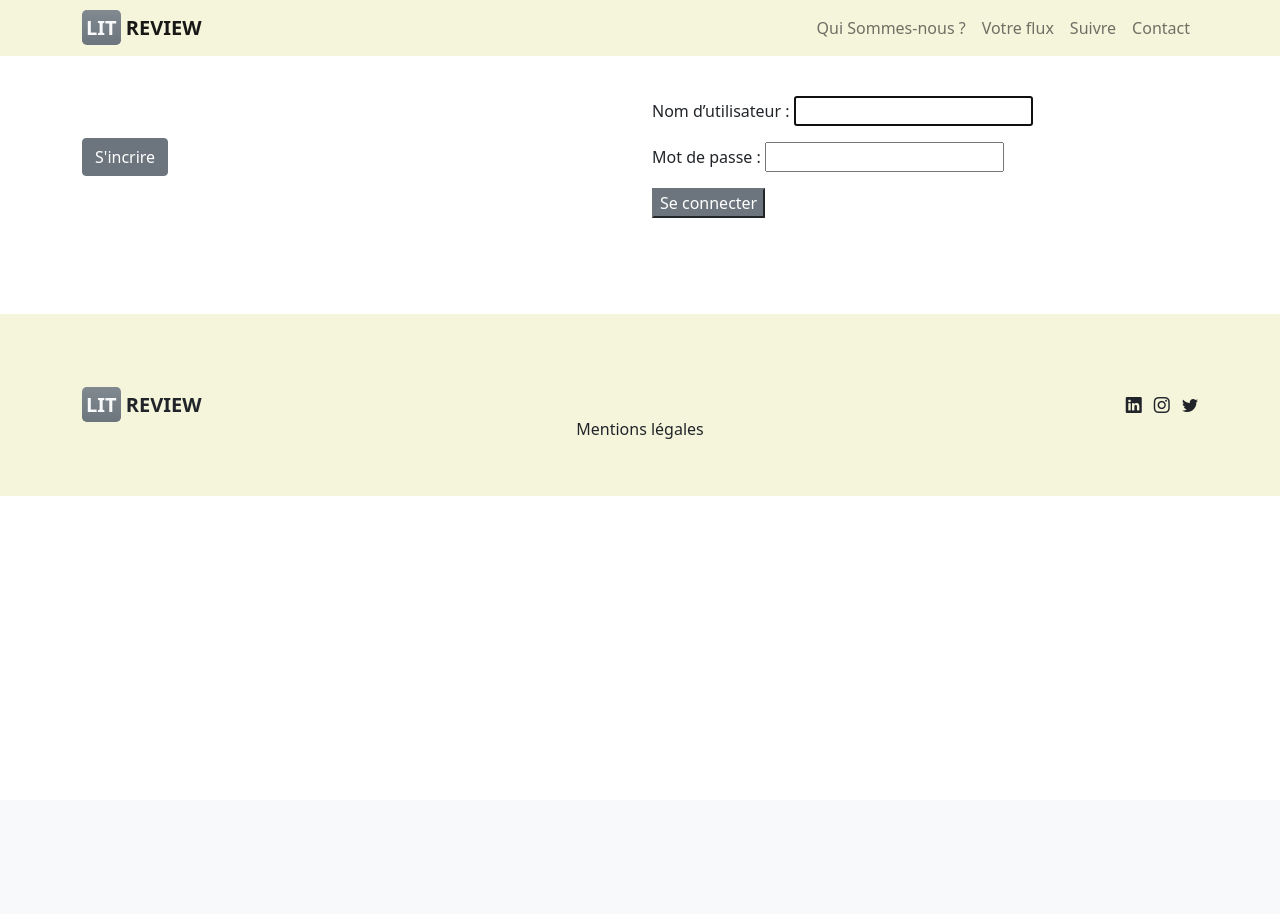
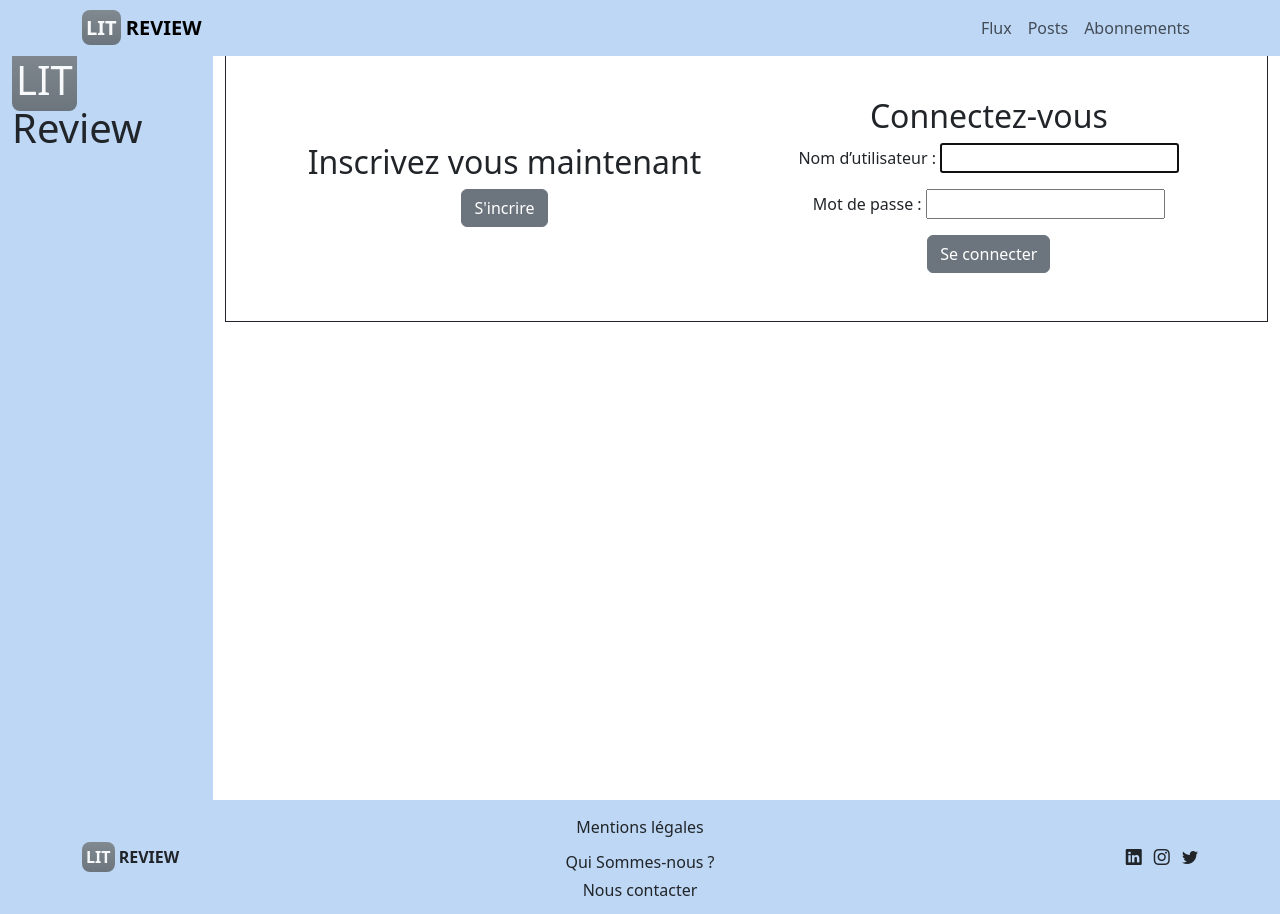
Before and after one commit to FloJouff/LITRevu, a Django app: a page that uses templates/base.html in a window 1280 px wide. Before the commit the page ends 496 px from the top, so only its background shows below. Run offline with Django 5.2, Linux system fonts and the light colour scheme; some libraries are stand-ins or nearby versions.

Commit message:
creation des reviews

```diff
--- a/authentication/templates/authentication/login.html
+++ b/authentication/templates/authentication/login.html
@@ -1,17 +1,25 @@
 {% extends 'base.html' %}
 {% block content %}
-<div class="container ">
+<div class="container border border-dark p-5">
 <div class="row align-items-center gy-4 gy-md-0">
     <div class="col-6 align-items-center">
-        <a href="{% url 'signup' %}" class="btn btn-secondary">S'incrire</a>
+        <h2 class="text-center">Inscrivez vous maintenant</h2>
+        <div class="text-center">
+        <a href="{% url 'signup' %}" class="btn btn-secondary">S'incrire</a></div>
         </div>
     <div class="col-6 align-items-center">
-    <form method="post">
-        {{ form.as_p }}
-        {% csrf_token %}
-
-        <button type="submit" class="btn-secondary">Se connecter</button>
-    </form>
+        <div class="text-center">
+        <h2 >Connectez-vous</h2>
+        <div class="form-group">
+            <form method="post">
+                {{ form.as_p }}
+                {% csrf_token %}
+                <div class="container">
+                <button type="submit" class="btn btn-secondary justify-content">Se connecter</button>
+                </div>
+            </form>
+        </div>
+    </div>
 </div>
 </div>
 </div>
--- a/authentication/templates/authentication/password_change_done.html
+++ b/authentication/templates/authentication/password_change_done.html
@@ -1,4 +1,7 @@
 {% extends 'base.html' %}
 {% block content %}
-    <p>Vous avez changé votre mot de passe avec succès ! Cliquez <a href={% url 'home' %}>ici</a> pour revenir à la page d’accueil.</p>
+    <div class="my-5">
+    <p>Vous avez changé votre mot de passe avec succès ! </p>
+    <p>Cliquez <a href={% url 'home' %}>ici</a> pour revenir à la page d’accueil.</p>
+</div>
 {% endblock content %}
--- a/litrevu/urls.py
+++ b/litrevu/urls.py
@@ -41,7 +41,8 @@ urlpatterns = [
     path('home/', revu.views.home, name='home'),
     path('signup/', authentication.views.signup_page, name='signup'),
     path('revu/create_review', revu.views.review_upload, name='create_review'),
-    path('contact', revu.views.contact, name='contact')
+    path('contact', revu.views.contact, name='contact'),
+    path('revu/<int:review_id>', revu.views.view_review, name='view_review'),
 ]
 
 if settings.DEBUG:
--- a/revu/admin.py
+++ b/revu/admin.py
@@ -1,6 +1,6 @@
 from django.contrib import admin
 
 # from revu.models import Ticket, Review
-# # Register your models here.
+
 
 # admin.site.register(Ticket, Review)
--- a/revu/templates/revu/create_ticket.html
+++ b/revu/templates/revu/create_ticket.html
@@ -7,7 +7,7 @@
                 {{form.as_p}}
                 {% csrf_token %}
                 <div class="align-items-center">
-                <button type="submit" class="btn-secondary">Envoyer</button>
+                <button type="submit" class="btn btn-secondary">Envoyer</button>
             </div>
             </form>
     </div>
--- a/revu/templates/revu/follow_view.html
+++ b/revu/templates/revu/follow_view.html
@@ -11,5 +11,11 @@
             </div>
             </form>
     </div>
+    <div class="row">
+        <h3>Abonnements</h3>
+    </div>
+    <div class="row">
+        <h3>Abonnés</h3>
+    </div>
 </div>
 {% endblock content %}
--- a/templates/base.html
+++ b/templates/base.html
@@ -6,12 +6,7 @@
     <meta name="viewport" content="width=device-width, initial-scale=1.0" />
     <title>LITRevu</title>
     <!-- <link rel="stylesheet" href="css/style.css" /> -->
-    <link
-      href="https://cdn.jsdelivr.net/npm/bootstrap@5.0.2/dist/css/bootstrap.min.css"
-      rel="stylesheet"
-      integrity="sha384-EVSTQN3/azprG1Anm3QDgpJLIm9Nao0Yz1ztcQTwFspd3yD65VohhpuuCOmLASjC"
-      crossorigin="anonymous"
-    />
+    <link href="https://cdn.jsdelivr.net/npm/bootstrap@5.3.3/dist/css/bootstrap.min.css" rel="stylesheet" integrity="sha384-QWTKZyjpPEjISv5WaRU9OFeRpok6YctnYmDr5pNlyT2bRjXh0JMhjY6hW+ALEwIH" crossorigin="anonymous">
     <link
       rel="stylesheet"
       href="https://cdn.jsdelivr.net/npm/bootstrap-icons@1.5.0/font/bootstrap-icons.css"
@@ -24,38 +19,32 @@
       crossorigin="anonymous"
     ></script>
   </head>
+
     <body>
       <header>
-        <nav class="navbar navbar-expand-md navbar-light fixed-top"  style="background-color: beige;">
+        <nav class="navbar navbar-expand-md navbar-light fixed-top"  style="background-color: rgb(189, 215, 245);">
           <div class="container">
           <a class="navbar-brand text-uppercase fw-bold" href="{% url 'login' %}"><span class="bg-secondary bg-gradient p-1 rounded-3 text-light">LIT</span> Review</a>
           <button class="navbar-toggler" type="button" data-bs-toggle="collapse" data-bs-target="#navbarNav" aria-controls="navbarNav" aria-expended="false" aria-label="Toggle navigation"><span class="navbar-toggler-icon">
-
           </span>
           </button>
           <div class="collapse navbar-collapse justify-content-end" id="navbarNav">
            <ul class="navbar-nav">
-            <li class="nav-item active">
-              <a class="nav-link" href="#LITRevu">Qui Sommes-nous ?</a>
+            <li class="nav-item">
+              <a class="nav-link" href="#flux">Flux</a>
             </li>
             <li class="nav-item">
-              <a class="nav-link" href="#flux">Votre flux</a>
+              <a class="nav-link" href="#Suivre">Posts</a>
             </li>
             <li class="nav-item">
-              <a class="nav-link" href="#Suivre">Suivre</a>
-            </li>
-            <li class="nav-item ">
-              <a class="nav-link" href="{% url 'contact' %}">Contact</a>
+              <a class="nav-link" href="#Abonnements">Abonnements</a>
             </li>
             <li class="nav-item">
-
                 {% if user.is_authenticated %}
-                <p>Vous êtes connecté en tant que {{ request.user}}.
-                  <form action="{% url 'logout'%}" method="post">
+                  <form action="{% url 'logout'%}" method="post" class="col-12">
                     {% csrf_token %}
-                     <button type="submit" class="btn-secondary">Se Déconnecter</button>
+                     <button type="submit" class="btn btn-light">Se Déconnecter</button>
                   </form>
-                </p>
                 {% endif %}
             </li>
            </ul>
@@ -63,16 +52,34 @@
           </div>
          </nav>
        </header>
-       <section class="my-5">
-        <div class="container py-5">
-          <div class="row gy-4 align-items-center">
-        {% block content %}{% endblock content %}
+<div class="vh-100 d-flex">
+<section class="w-100">
+    <div class="container-fluid mt-5 h-100">
+      <div class="row h-100">
+        <div class="col-md-2 sidebar mt-2" style="background-color: rgb(189, 215, 245);">
+          <h1><span class="bg-secondary bg-gradient p-1 rounded-3 text-light">LIT</span> Review</h1>
+          {% if user.is_authenticated %}
+              <p>Bienvenu, {{ user }} !</p>
+              {% if user.profile_photo %}
+                  <img class="avatar" src={{ user.profile_photo.url }}>
+              {% else %}
+                  <img class="avatar" src="#">
+              {% endif %}
+              <p><a href="{% url 'home' %}" class="btn btn-light">Accueil</a></p>
+              <p><a href="{% url 'password_change' %}" class="btn btn-light">Changer le mot de passe</a></p>
+          {% endif %}
+          </div>
+          <div class="col-md-10 mb-5">
+              {% block content %}{% endblock content %}
           </div>
       </div>
-       </section>
+    </div>
+</section>
+</div>
     </body>
-    <footer style="background-color: beige;">
-        <div class="container py-5" >
+
+    <footer style="background-color: rgb(189, 215, 245);">
+        <div class="container py-1" >
             <div class="row gy-4 align-items-center">
               <div class="col-12 col-md-4">
                 <a class="navbar-brand text-dark text-uppercase fw-bold" href="#">
@@ -80,10 +87,16 @@
                 </a>
               </div>
               <div class="col-12 col-md-4 text-md-center">
-                <ul class="list-unstyled mb-0">
+                <ul class="list-unstyled mb-2">
                   <li>
-                    <a href="#" class="btn mt-5 text-decoration-none text-dark"
+                    <a href="#" class="btn mt-1 text-decoration-none text-dark"
                     data-bs-toggle="modal" data-bs-target="#Mentionslegales">Mentions légales</a>
+                  </li>
+                  <li class="nav-item active">
+                    <a class="nav-link mt-1" href="#LITRevu">Qui Sommes-nous ?</a>
+                  </li>
+                  <li class="nav-item ">
+                    <a class="nav-link mt-1" href="{% url 'contact' %}">Nous contacter</a>
                   </li>
                 </ul>
               </div>
@@ -103,11 +116,7 @@
             </div>
           </div>
         <!-- Script js -->
-      <script
-      src="https://cdn.jsdelivr.net/npm/bootstrap@5.0.2/dist/js/bootstrap.bundle.min.js"
-      integrity="sha384-MrcW6ZMFYlzcLA8Nl+NtUVF0sA7MsXsP1UyJoMp4YLEuNSfAP+JcXn/tWtIaxVXM"
-      crossorigin="anonymous"
-    ></script>
+      <script src="https://cdn.jsdelivr.net/npm/bootstrap@5.3.3/dist/js/bootstrap.bundle.min.js" integrity="sha384-YvpcrYf0tY3lHB60NNkmXc5s9fDVZLESaAA55NDzOxhy9GkcIdslK1eN7N6jIeHz" crossorigin="anonymous"></script>
     <!-- Modal -->
 <div class="modal fade" id="Mentionslegales" tabindex="-1" aria-labelledby="MentionslegalesLabel" aria-hidden="true">
   <div class="modal-dialog modal-dialog-centered">
```
Also changed, not shown: authentication/forms.py (+12 -1 lines), authentication/templates/authentication/password_change_form.html (+6 -2 lines), authentication/templates/authentication/signup.html (+10 -4 lines), revu/forms.py (+11 -1 lines), revu/templates/revu/create_review.html (+24 -8 lines), revu/templates/revu/home.html (+24 -4 lines), revu/templates/revu/view_review.html (added, +8 -0 lines), revu/views.py (+9 -2 lines), static/app.css (added, +65 -0 lines), db.sqlite3.
